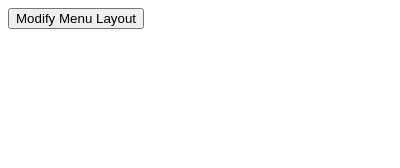
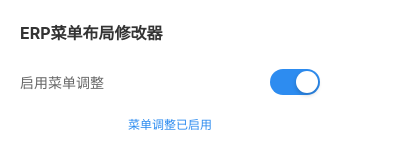
Before and after one commit to eppen/my-erp-menu-plugin, a browser extension: page popup.html in a window 400 px wide. Drawn offline with Linux system fonts and the light colour scheme.

Commit message:
feat: 添加菜单调整功能的启用/禁用开关，版本升级至1.1

```diff
--- a/popup.html
+++ b/popup.html
@@ -1,10 +1,73 @@
 <!DOCTYPE html>
 <html>
 <head>
-  <title>Modify Menu Layout</title>
-  <script src="popup.js"></script>
+  <meta charset="UTF-8">
+  <title>ERP菜单布局修改器</title>
+  <style>
+    body {
+      width: 300px;
+      padding: 20px;
+      font-family: -apple-system, BlinkMacSystemFont, "Segoe UI", Roboto, "Helvetica Neue", Arial, sans-serif;
+      margin: 0;
+    }
+    .header {
+      font-size: 16px;
+      font-weight: bold;
+      margin-bottom: 15px;
+      color: #333;
+    }
+    .toggle-container {
+      display: flex;
+      align-items: center;
+      justify-content: space-between;
+      padding: 10px 0;
+    }
+    .toggle-label {
+      font-size: 14px;
+      color: #666;
+    }
+    .toggle-switch {
+      position: relative;
+      width: 50px;
+      height: 26px;
+      background-color: #ccc;
+      border-radius: 13px;
+      cursor: pointer;
+      transition: background-color 0.3s;
+    }
+    .toggle-switch.active {
+      background-color: #2d8cf0;
+    }
+    .toggle-switch::after {
+      content: '';
+      position: absolute;
+      width: 22px;
+      height: 22px;
+      border-radius: 50%;
+      background-color: white;
+      top: 2px;
+      left: 2px;
+      transition: left 0.3s;
+      box-shadow: 0 2px 4px rgba(0,0,0,0.2);
+    }
+    .toggle-switch.active::after {
+      left: 26px;
+    }
+    .status-text {
+      font-size: 12px;
+      color: #999;
+      margin-top: 10px;
+      text-align: center;
+    }
+  </style>
 </head>
 <body>
-  <button id="modifyMenu">Modify Menu Layout</button>
+  <div class="header">ERP菜单布局修改器</div>
+  <div class="toggle-container">
+    <span class="toggle-label">启用菜单调整</span>
+    <div class="toggle-switch" id="toggleSwitch"></div>
+  </div>
+  <div class="status-text" id="statusText">加载中...</div>
+  <script src="popup.js"></script>
 </body>
 </html>
--- a/popup.js
+++ b/popup.js
@@ -1,8 +1,52 @@
-document.getElementById('modifyMenu').addEventListener('click', () => {
-  chrome.tabs.query({ active: true, currentWindow: true }, (tabs) => {
-    chrome.scripting.executeScript({
-      target: { tabId: tabs[0].id },
-      files: ['content.js']
+// 获取DOM元素
+const toggleSwitch = document.getElementById('toggleSwitch');
+const statusText = document.getElementById('statusText');
+
+// 从存储中读取开关状态，默认为true（启用）
+function loadToggleState() {
+  chrome.storage.sync.get(['menuModificationEnabled'], (result) => {
+    const isEnabled = result.menuModificationEnabled !== false; // 默认为true
+    updateUI(isEnabled);
+  });
+}
+
+// 更新UI显示
+function updateUI(isEnabled) {
+  if (isEnabled) {
+    toggleSwitch.classList.add('active');
+    statusText.textContent = '菜单调整已启用';
+    statusText.style.color = '#2d8cf0';
+  } else {
+    toggleSwitch.classList.remove('active');
+    statusText.textContent = '菜单调整已禁用';
+    statusText.style.color = '#999';
+  }
+}
+
+// 切换开关状态
+function toggleState() {
+  chrome.storage.sync.get(['menuModificationEnabled'], (result) => {
+    const currentState = result.menuModificationEnabled !== false;
+    const newState = !currentState;
+
+    chrome.storage.sync.set({ menuModificationEnabled: newState }, () => {
+      updateUI(newState);
+
+      // 通知content script状态变化
+      chrome.tabs.query({ active: true, currentWindow: true }, (tabs) => {
+        if (tabs[0]) {
+          chrome.tabs.sendMessage(tabs[0].id, {
+            action: 'toggleMenuModification',
+            enabled: newState
+          });
+        }
+      });
     });
   });
-});
+}
+
+// 绑定点击事件
+toggleSwitch.addEventListener('click', toggleState);
+
+// 页面加载时读取状态
+loadToggleState();
```
Also changed, not shown: content.js (+69 -2 lines), manifest.json.
